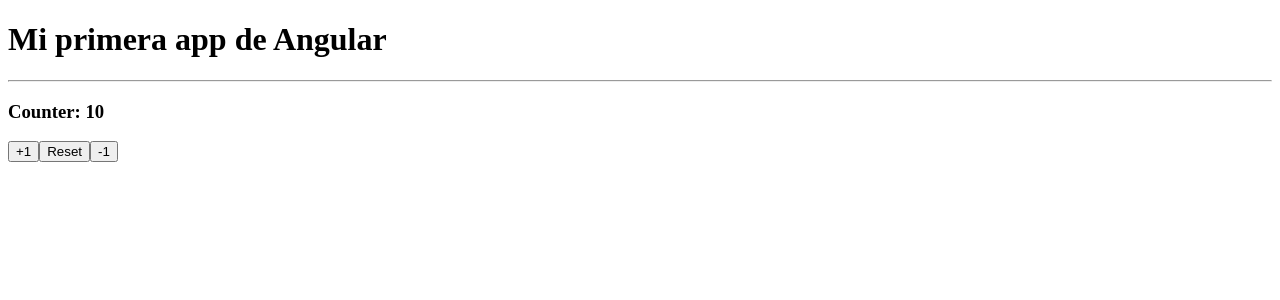
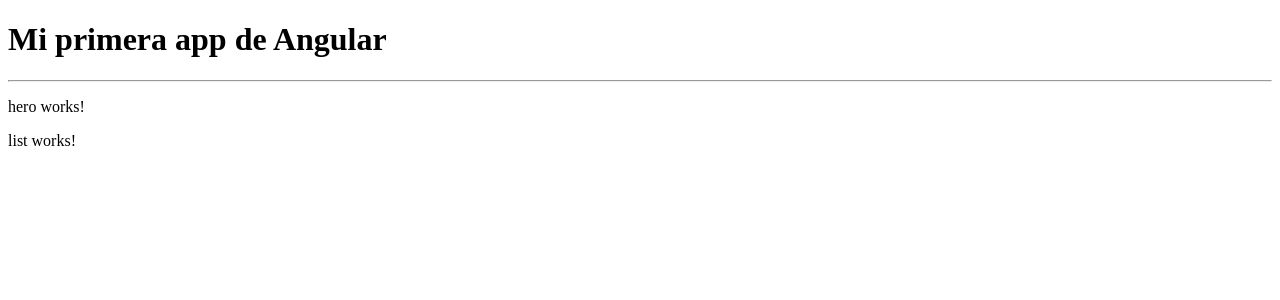
Before and after one commit to michaelrondon27/curso_angular_cero_experto, an Angular app in the folder 02-bases/: page / in a window 1280 px wide. Shown: the top 300 px of the page. Built offline with nearby package versions, Linux system fonts and the light colour scheme.

Commit message:
44. Componente Hero y directorios

```diff
--- a/02-bases/src/app/app.component.html
+++ b/02-bases/src/app/app.component.html
@@ -1,4 +1,8 @@
 <h1>{{ title }}</h1>
 <hr>
 
-<app-counter />
+<!-- <app-counter /> -->
+
+<app-heroes-hero />
+
+<app-heroes-list />
--- a/02-bases/src/app/app.module.ts
+++ b/02-bases/src/app/app.module.ts
@@ -4,11 +4,15 @@
 import { AppRoutingModule } from './app-routing.module';
 import { AppComponent } from './app.component';
 import { CounterComponent } from './counter/counter.component';
+import { HeroComponent } from './heroes/hero/hero.component';
+import { ListComponent } from './heroes/list/list.component';
 
 @NgModule({
     declarations: [
         AppComponent,
-        CounterComponent
+        CounterComponent,
+        HeroComponent,
+        ListComponent
     ],
     imports: [
         BrowserModule,
--- /dev/null
+++ b/02-bases/src/app/heroes/hero/hero.component.html
@@ -0,0 +1 @@
+<p>hero works!</p>
--- /dev/null
+++ b/02-bases/src/app/heroes/hero/hero.component.ts
@@ -0,0 +1,15 @@
+import { Component, OnInit } from '@angular/core';
+
+@Component({
+  selector: 'app-heroes-hero',
+  templateUrl: './hero.component.html',
+  styleUrls: ['./hero.component.css']
+})
+export class HeroComponent implements OnInit {
+
+  constructor() { }
+
+  ngOnInit(): void {
+  }
+
+}
--- /dev/null
+++ b/02-bases/src/app/heroes/list/list.component.html
@@ -0,0 +1 @@
+<p>list works!</p>
--- /dev/null
+++ b/02-bases/src/app/heroes/list/list.component.ts
@@ -0,0 +1,15 @@
+import { Component, OnInit } from '@angular/core';
+
+@Component({
+  selector: 'app-heroes-list',
+  templateUrl: './list.component.html',
+  styleUrls: ['./list.component.css']
+})
+export class ListComponent implements OnInit {
+
+  constructor() { }
+
+  ngOnInit(): void {
+  }
+
+}
```
Also changed, not shown: 02-bases/src/app/heroes/hero/hero.component.css (added), 02-bases/src/app/heroes/list/list.component.css (added), 2 other files (tests, documents, lock files or other folders).
